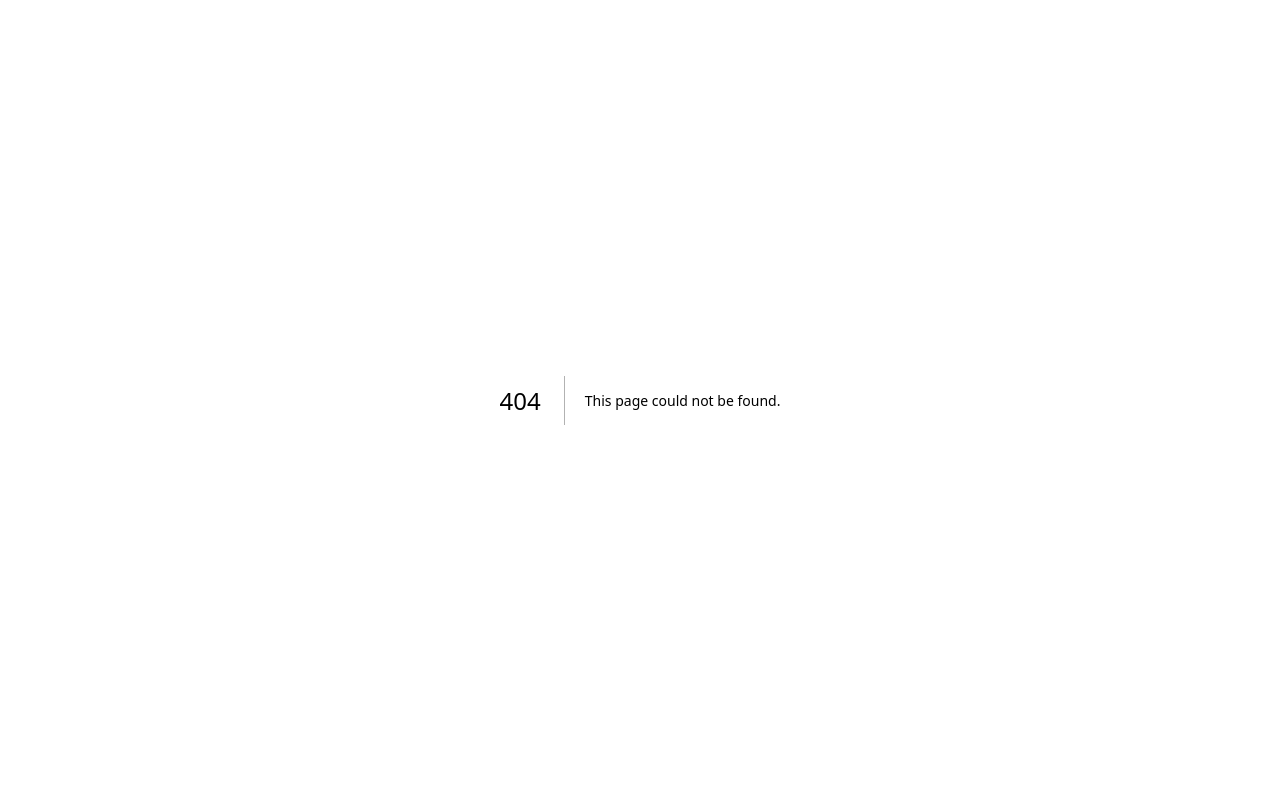
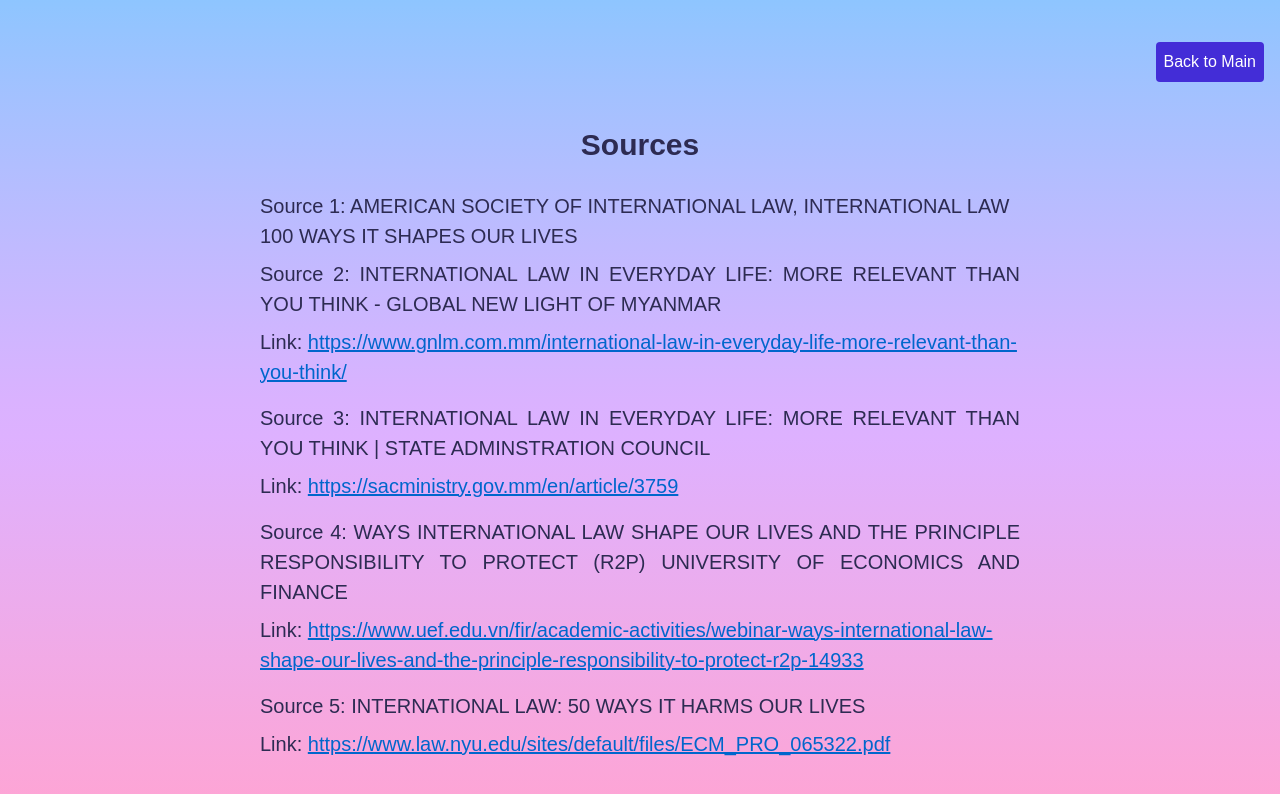
Before and after one commit to Abhinav412/GNLU-1, a Next.js app in the folder my-app/: page /daily_life/Sources in a window 1280 px wide. Before the commit this address had no page. Shown: the top 794 px of the page. Built offline with nearby package versions, Linux system fonts and the light colour scheme.

Commit message:
daily life sources

```diff
--- /dev/null
+++ b/my-app/src/app/daily_life/Sources/page.js
@@ -0,0 +1,60 @@
+'use client';
+
+import { useState } from 'react';
+import { useRouter } from 'next/navigation';
+
+const SourcesPage = () => {
+    const [showBibliography, setShowBibliography] = useState(true);
+    const router = useRouter();
+
+    const handleCardClick = () => {
+        setShowBibliography(true);
+    };
+
+    return (
+        <div className="flex flex-col items-center justify-center min-h-screen bg-gradient-to-b from-blue-300 via-purple-300 to-pink-300">
+            <div className="w-full p-4 flex justify-end items-center mb-6">
+                <button
+                    onClick={() => router.push('/daily_life/')}
+                    className="px-2 py-2 bg-indigo-700 text-white rounded hover:bg-indigo-800"
+                >
+                    Back to Main
+                </button>
+            </div>
+
+            {showBibliography && (
+                <>
+                    <h2 style={{ fontSize: '30px', marginBottom: '24px', fontWeight: 'bold', color: '#2d2b52' }}>Sources</h2>
+                    <div style={{
+                        width: '80%',
+                        maxWidth: '800px',
+                        padding: '0 20px'
+                    }}>
+                        <ul style={{
+                            listStyleType: 'none',
+                            padding: 0,
+                            fontSize: '20px',
+                            color: '#2d2b52'
+                        }}>
+                            <li style={{ marginBottom: '8px', textAlign: 'left' }}>Source 1: AMERICAN SOCIETY OF INTERNATIONAL LAW, INTERNATIONAL LAW 100 WAYS IT SHAPES OUR LIVES</li>
+                            <li style={{ marginBottom: '8px', textAlign: 'justify' }}>Source 2: INTERNATIONAL LAW IN EVERYDAY LIFE: MORE RELEVANT THAN YOU THINK - GLOBAL NEW LIGHT OF MYANMAR</li>
+                            <li style={{ marginBottom: '16px', textAlign: 'left' }}>Link: <a href="https://www.gnlm.com.mm/international-law-in-everyday-life-more-relevant-than-you-think/"
+                            target="_blank" rel="noopender noreferrer" style={{color:'#0066cc',textDecoration: 'underline'}}>https://www.gnlm.com.mm/international-law-in-everyday-life-more-relevant-than-you-think/</a></li>
+                            <li style={{ marginBottom: '8px', textAlign: 'justify' }}>Source 3: INTERNATIONAL LAW IN EVERYDAY LIFE: MORE RELEVANT THAN YOU THINK | STATE ADMINSTRATION COUNCIL</li>
+                            <li style={{ marginBottom: '16px', textAlign: 'justify' }}>Link: <a href="https://sacministry.gov.mm/en/article/3759"
+                            target="_blank" rel="noopender noreferrer" style={{color:'#0066cc',textDecoration: 'underline'}}>https://sacministry.gov.mm/en/article/3759</a></li>
+                            <li style={{ marginBottom: '8px', textAlign: 'justify' }}>Source 4:  WAYS INTERNATIONAL LAW SHAPE OUR LIVES AND THE PRINCIPLE RESPONSIBILITY TO PROTECT (R2P) UNIVERSITY OF ECONOMICS AND FINANCE</li>
+                            <li style={{ marginBottom: '16px', textAlign: 'left' }}>Link: <a href="https://www.uef.edu.vn/fir/academic-activities/webinar-ways-international-law-shape-our-lives-and-the-principle-responsibility-to-protect-r2p-14933"
+                            target="_blank" rel="noopender noreferrer" style={{color:'#0066cc',textDecoration: 'underline'}}>https://www.uef.edu.vn/fir/academic-activities/webinar-ways-international-law-shape-our-lives-and-the-principle-responsibility-to-protect-r2p-14933</a></li>
+                            <li style={{ marginBottom: '8px', textAlign: 'justify' }}>Source 5: INTERNATIONAL LAW: 50 WAYS IT HARMS OUR LIVES</li>
+                            <li style={{ marginBottom: '16px', textAlign: 'justify' }}>Link: <a href="https://www.law.nyu.edu/sites/default/files/ECM_PRO_065322.pdf"
+                            target="_blank" rel="noopender noreferrer" style={{color:'#0066cc',textDecoration: 'underline'}}>https://www.law.nyu.edu/sites/default/files/ECM_PRO_065322.pdf</a></li>
+                        </ul>
+                    </div>
+                </>
+            )}
+        </div>
+    );
+};
+
+export default SourcesPage;
--- a/my-app/src/app/daily_life/page.js
+++ b/my-app/src/app/daily_life/page.js
@@ -10,7 +10,7 @@
   };
 
   return (
-    <div className="flex flex-col items-center justify-center h-screen bg-gradient-to-r from-blue-500 via-purple-500 to-pink-500">
+    <div className="flex flex-col items-center justify-center h-screen bg-gradient-to-b from-blue-300 via-purple-300 to-pink-300">
       <h1 className="text-3xl font-bold mb-5 font-serif">
         Daily Life
       </h1>
--- a/my-app/src/app/pil_ai/Sources/page.js
+++ b/my-app/src/app/pil_ai/Sources/page.js
@@ -12,12 +12,11 @@
     };
 
     return (
-        <div className="flex flex-col items-center justify-center min-h-screen bg-gradient-to-r from-blue-500 via-purple-500 to-pink-500">
-            <div className="w-full p-4 bg-white bg-opacity-10 flex justify-between items-center mb-6">
-                <h1 className="text-2xl font-bold">Sources</h1>
+        <div className="flex flex-col items-center justify-center min-h-screen bg-gradient-to-b from-blue-300 via-purple-300 to-pink-300">
+            <div className="w-full p-4 flex justify-end items-center mb-6">
                 <button
                     onClick={() => router.push('/pil_ai/')}
-                    className="px-4 py-2 bg-blue-600 text-white rounded hover:bg-blue-700"
+                    className="px-2 py-2 bg-indigo-700 text-white rounded hover:bg-indigo-800"
                 >
                     Back to Main
                 </button>
@@ -25,18 +24,18 @@
 
             {showBibliography && (
                 <>
-                    <h2 style={{ fontSize: '22px', marginBottom: '16px', fontWeight: 'bold' }}>Bibliography</h2>
-                    <div className="bibliography" style={{
-                        backgroundColor: '#ffffff',
-                        padding: '20px',
-                        borderRadius: '8px',
-                        boxShadow: '0 4px 6px rgba(0, 0, 0, 0.1)',
-                        maxWidth: '600px',
-                        maxHeight: '60vh',
-                        overflowY: 'auto',
-                        fontSize: '14px'
+                    <h2 style={{ fontSize: '30px', marginBottom: '24px', fontWeight: 'bold', color: '#2d2b52' }}>Sources</h2>
+                    <div style={{
+                        width: '80%',
+                        maxWidth: '800px',
+                        padding: '0 20px'
                     }}>
-                        <ul style={{ listStyleType: 'none', padding: 0 }}>
+                        <ul style={{
+                            listStyleType: 'none',
+                            padding: 0,
+                            fontSize: '20px',
+                            color: '#2d2b52'
+                        }}>
                             <li style={{ marginBottom: '8px' }}>Source 1: INTERNATIONAL LAW AND ADVANCED AI: EXPLORING THE LEVERS FOR 'HARD' CONTROL - INSTITUTE FOR LAW & AI INSTITUTE FOR LAW & AI</li>
                             <li style={{ marginBottom: '8px' }}>Link: <a
                                 href="https://law-ai.org/international-law-and-advanced-ai/"
```
